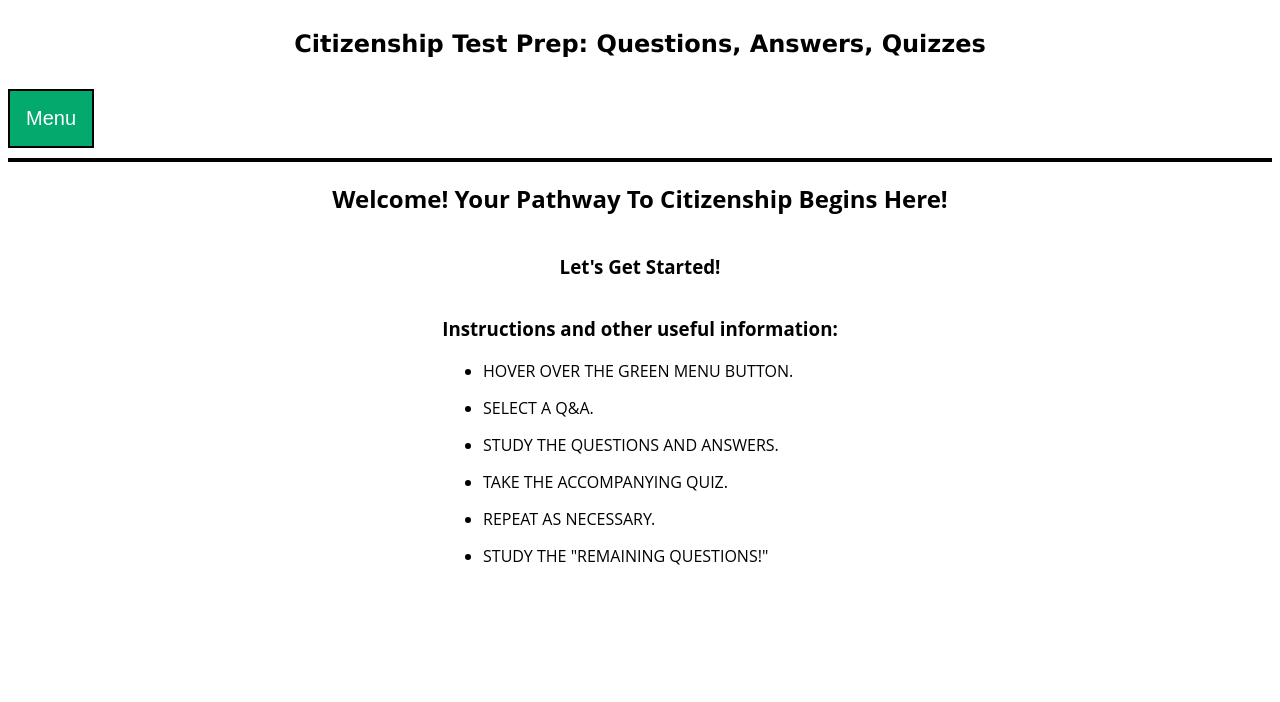
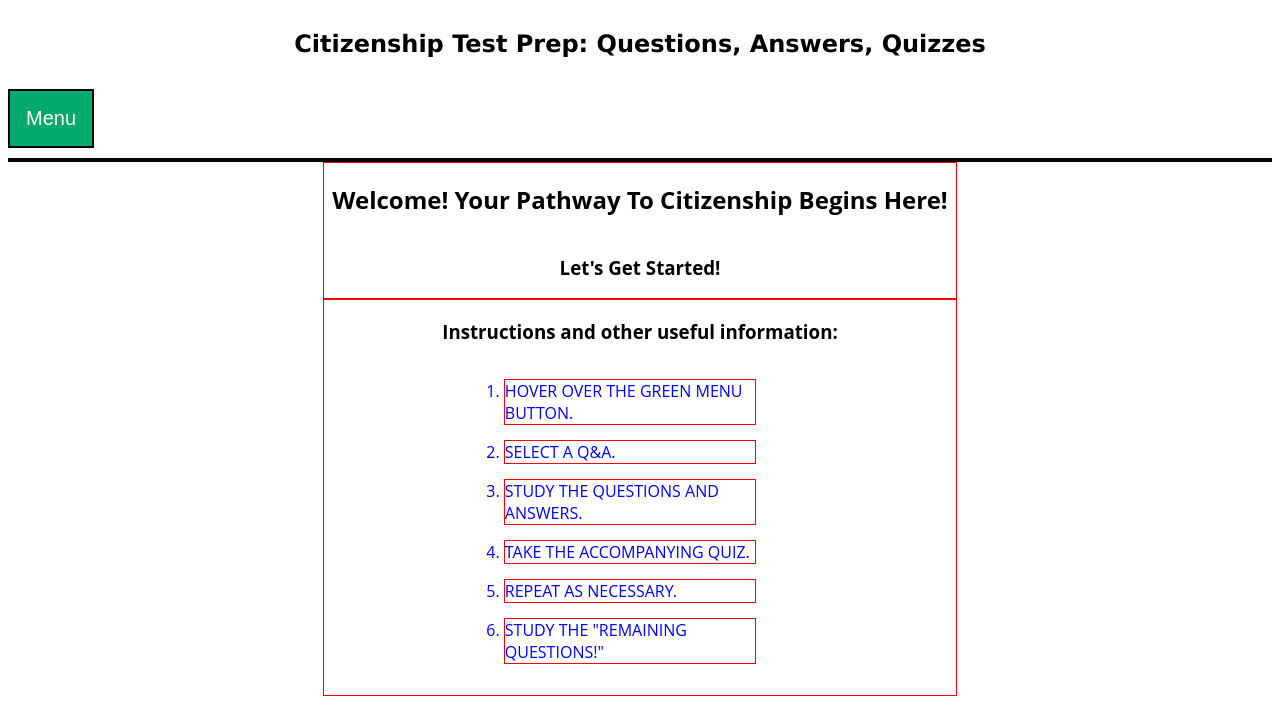
Before and after one commit to mmaustin/citizenship-questions-answers, a React (Create React App) app in the folder citizenship-frontend/: page / in a window 1280 px wide. Shown: the top 702 px of the page. Built offline with nearby package versions, Linux system fonts and the light colour scheme.

Commit message:
placed border around welcome page divs for styling assistance

```diff
--- a/citizenship-frontend/src/features/homePage/HomePage.js
+++ b/citizenship-frontend/src/features/homePage/HomePage.js
@@ -9,14 +9,14 @@ export const HomePage = () => {
             </div>
             <div id='home-instructions'>
                 <h3 id='home-banner'>Instructions and other useful information:</h3>
-                <ul id='unordered-list'>
+                <ol id='unordered-list'>
                     <li className='list-items'>HOVER OVER THE GREEN MENU BUTTON.</li>
                     <li className='list-items'>SELECT A Q&A.</li>
                     <li className='list-items'>STUDY THE QUESTIONS AND ANSWERS.</li>
                     <li className='list-items'>TAKE THE ACCOMPANYING QUIZ.</li>
                     <li className='list-items'>REPEAT AS NECESSARY.</li>
                     <li className='list-items'>STUDY THE "REMAINING QUESTIONS!"</li>
-                </ul>
+                </ol>
 
             </div>
         </div>
--- a/citizenship-frontend/src/index.css
+++ b/citizenship-frontend/src/index.css
@@ -27,6 +27,7 @@ body {
 }
 
 #home-welcome, #home-instructions, ul {
+    border: 1px solid red;
     margin: 0;
     width: 50%;
     display: flex;
@@ -40,6 +41,8 @@ ul {
 }
 
 .list-items {
+    border: 1px solid red;
+    color: blue;
     font-variant: small-caps;
     font-weight: 500;
     margin-bottom: 15px;
```
